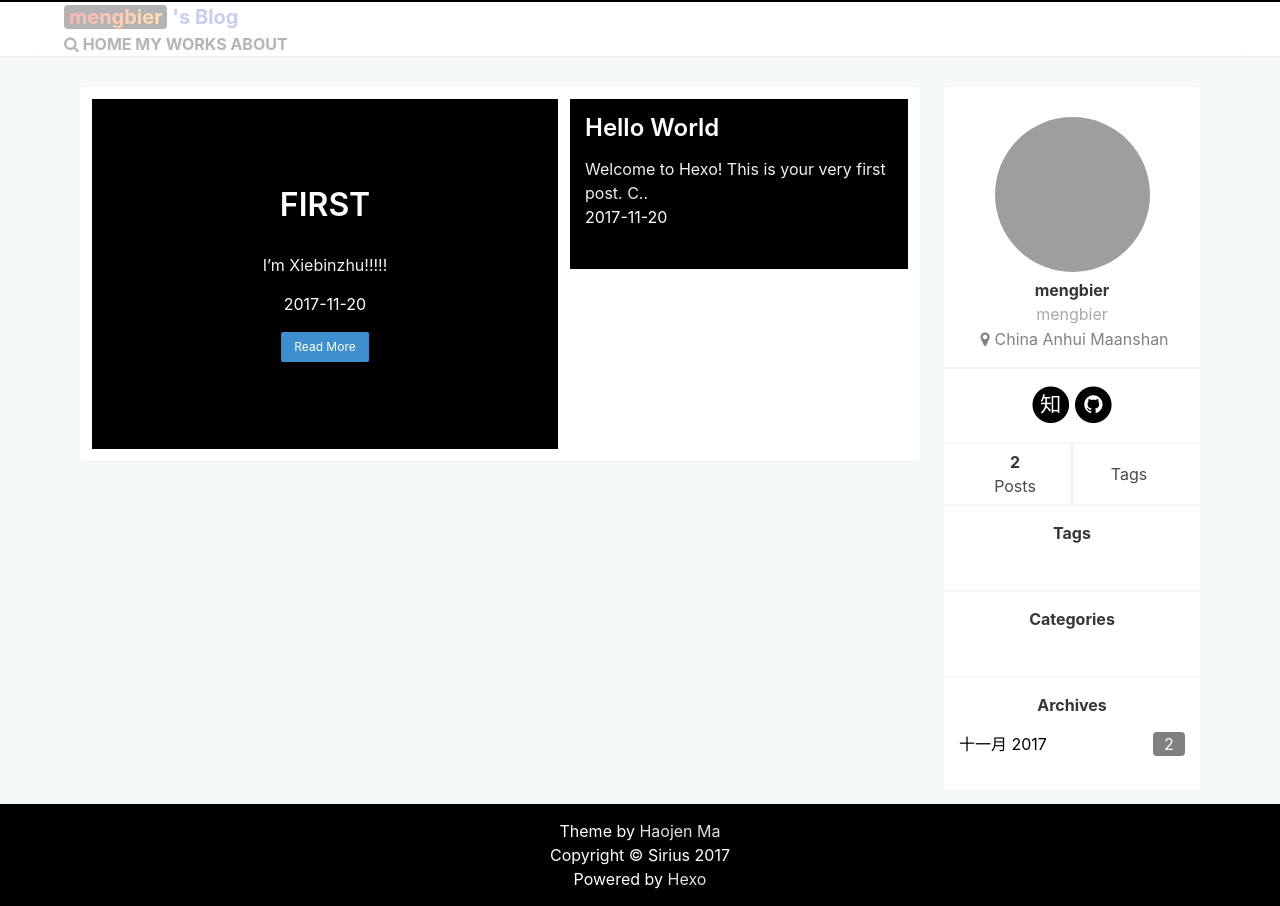
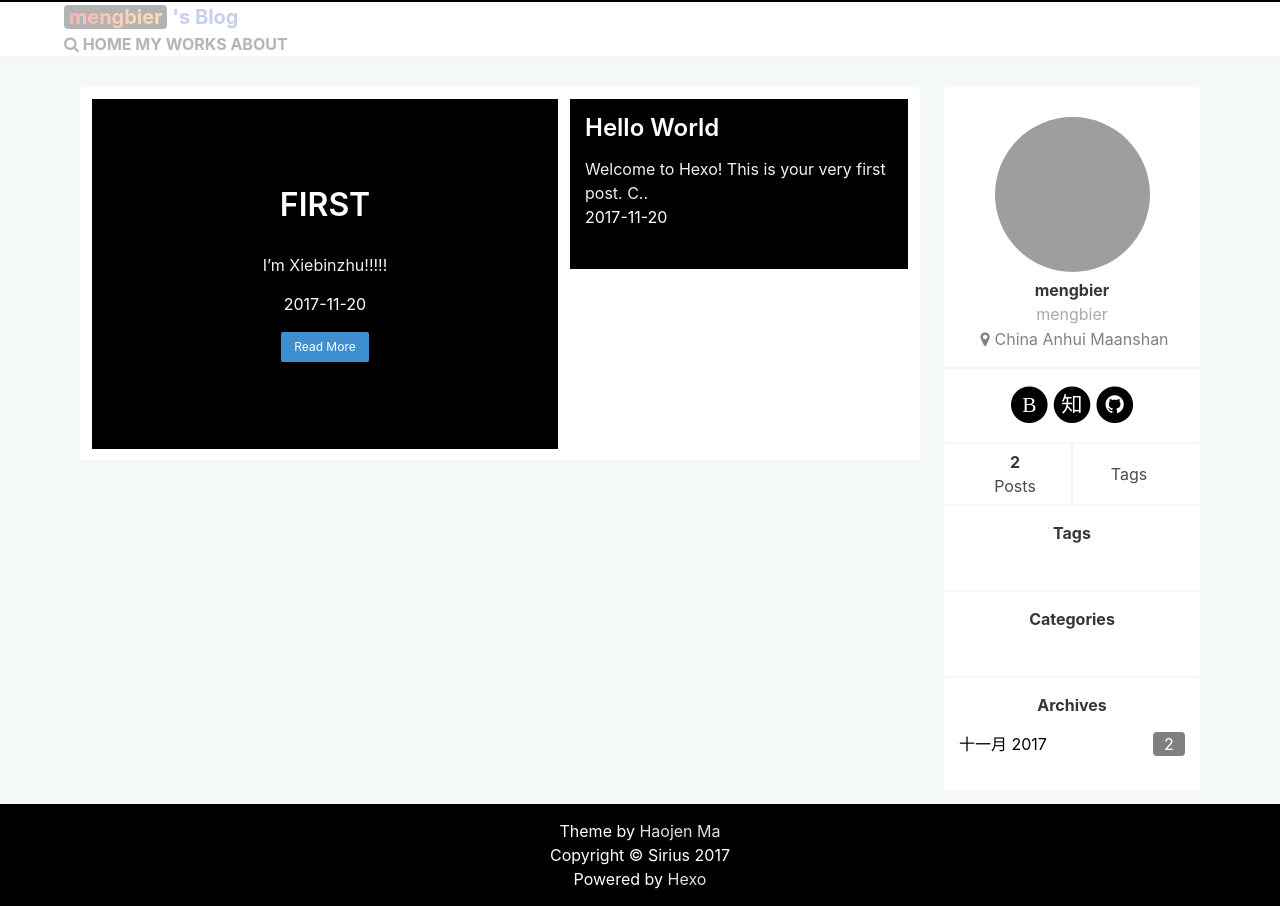
Before and after one commit to xiebinzhu/xiebinzhu.github.io, a plain HTML site: page index.html in a window 1280 px wide. Drawn offline with nearby package versions, Linux system fonts and the light colour scheme; grey boxes are pictures that could not be loaded.

Commit message:
Site updated: 2017-11-21 23:57:29

```diff
--- a/index.html
+++ b/index.html
@@ -11,7 +11,7 @@
   <meta name="description" content="mengbier">
 <meta property="og:type" content="website">
 <meta property="og:title" content="mengbier">
-<meta property="og:url" content="http://xiebinzhu.xyz/index.html">
+<meta property="og:url" content="http://xiebinzhu.top/index.html">
 <meta property="og:site_name" content="mengbier">
 <meta property="og:description" content="mengbier">
 <meta property="og:locale" content="zh-CN">
@@ -333,6 +333,17 @@
 
 
 
+                <li>
+                    <a target="_blank" href="https://bilibili.com/">
+                                        <span class="fa-stack fa-lg">
+                                            <i class="fa fa-circle fa-stack-2x"></i>
+                                            <i class="fa  fa-stack-1x fa-inverse">B</i>
+                                        </span>
+                    </a>
+                </li>
+
+
+
 
 
                 <li>
```
Also changed, not shown: 2017/11/20/FIRST/index.html (+1 -1 lines), 2017/11/20/hello-world/index.html (+1 -1 lines), archives/2017/11/index.html (+1 -1 lines), archives/2017/index.html (+1 -1 lines), archives/index.html (+1 -1 lines).
